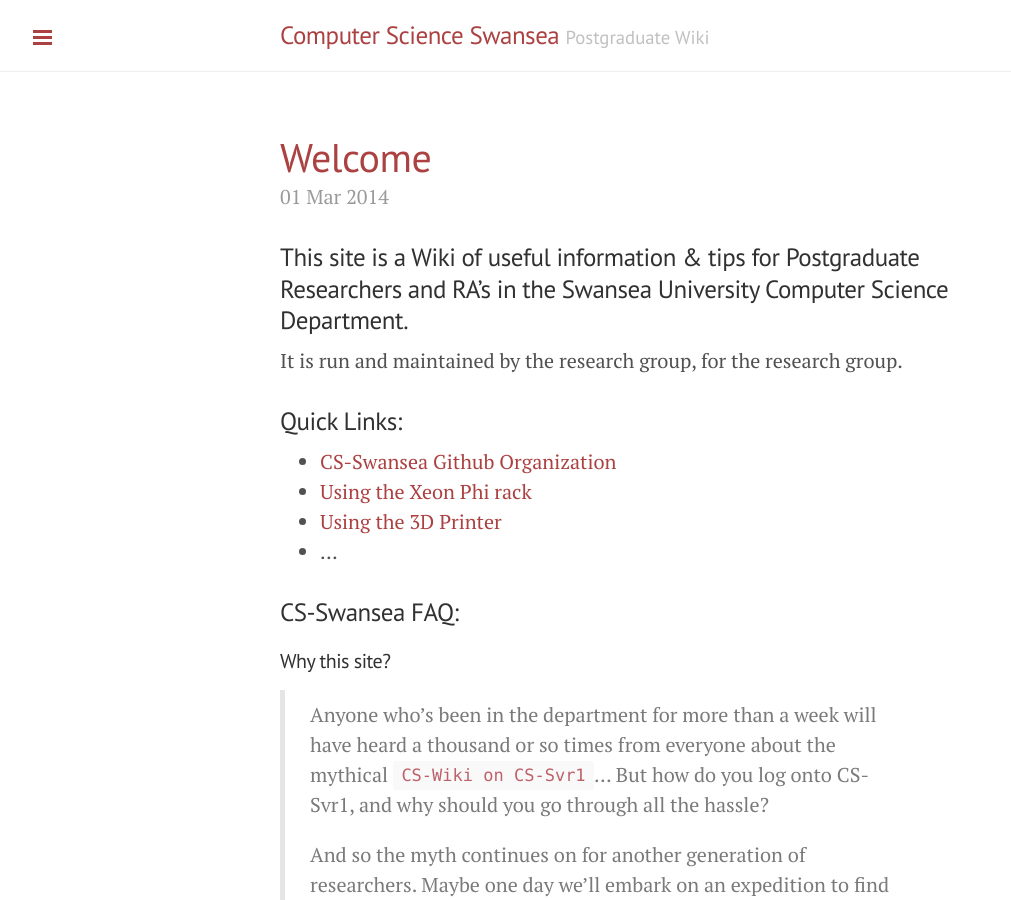
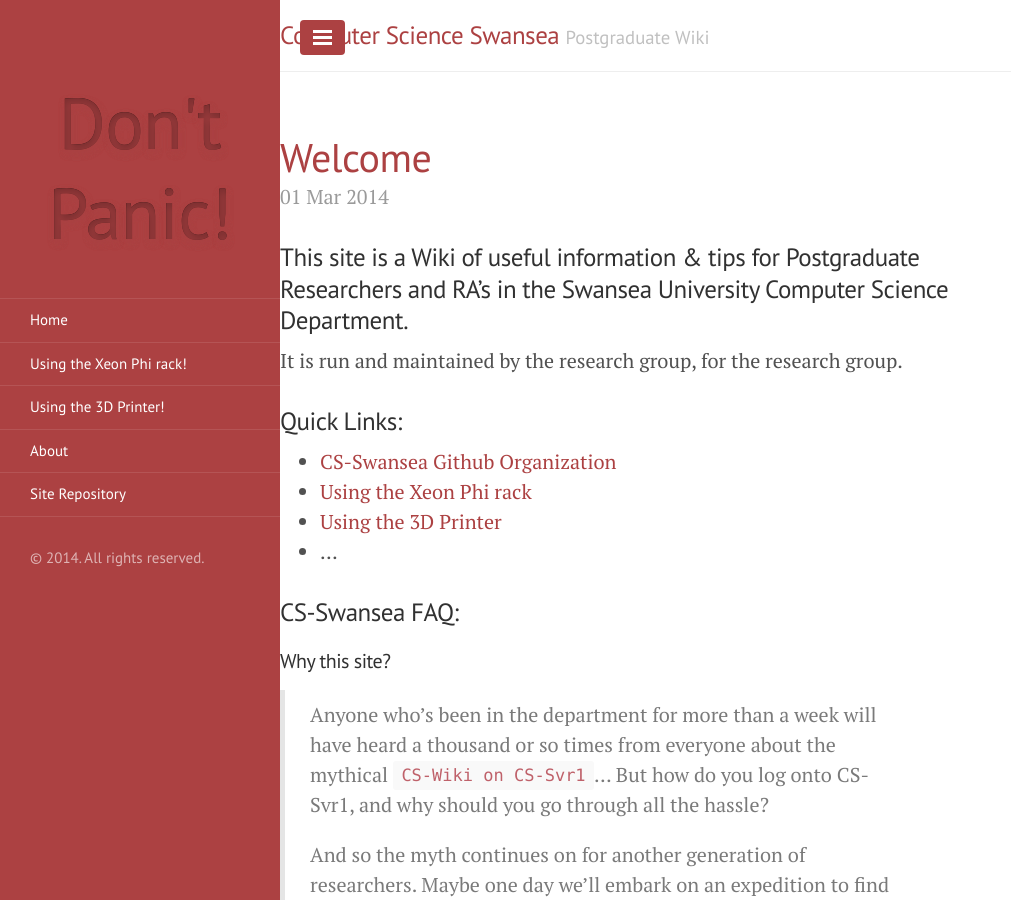
Before and after one commit to CS-Swansea/cs-swansea.github.io, a Jekyll site: the page built from index.html, in a window 1280 px wide and 900 px high. Shown: the whole window, without its empty margins (0-1011 px from the left). Built offline with Jekyll 4.4.1, drawn with Linux system fonts in a browser that asks for light colours; Markdown is read by kramdown in place of the engine named in the settings; the list of posts is cut into pages by our own code.

Commit message:
markup swap

```diff
--- a/_includes/sidebar.html
+++ b/_includes/sidebar.html
@@ -1,6 +1,6 @@
 <!-- Target for toggling the sidebar `.sidebar-checkbox` is for regular
      styles, `#sidebar-checkbox` for behavior. -->
-<input type="checkbox" class="sidebar-checkbox" id="sidebar-checkbox">
+<input type="checkbox" class="sidebar-checkbox" id="sidebar-checkbox" checked="">
 
 <!-- Toggleable sidebar -->
 <div class="sidebar" id="sidebar">
```
